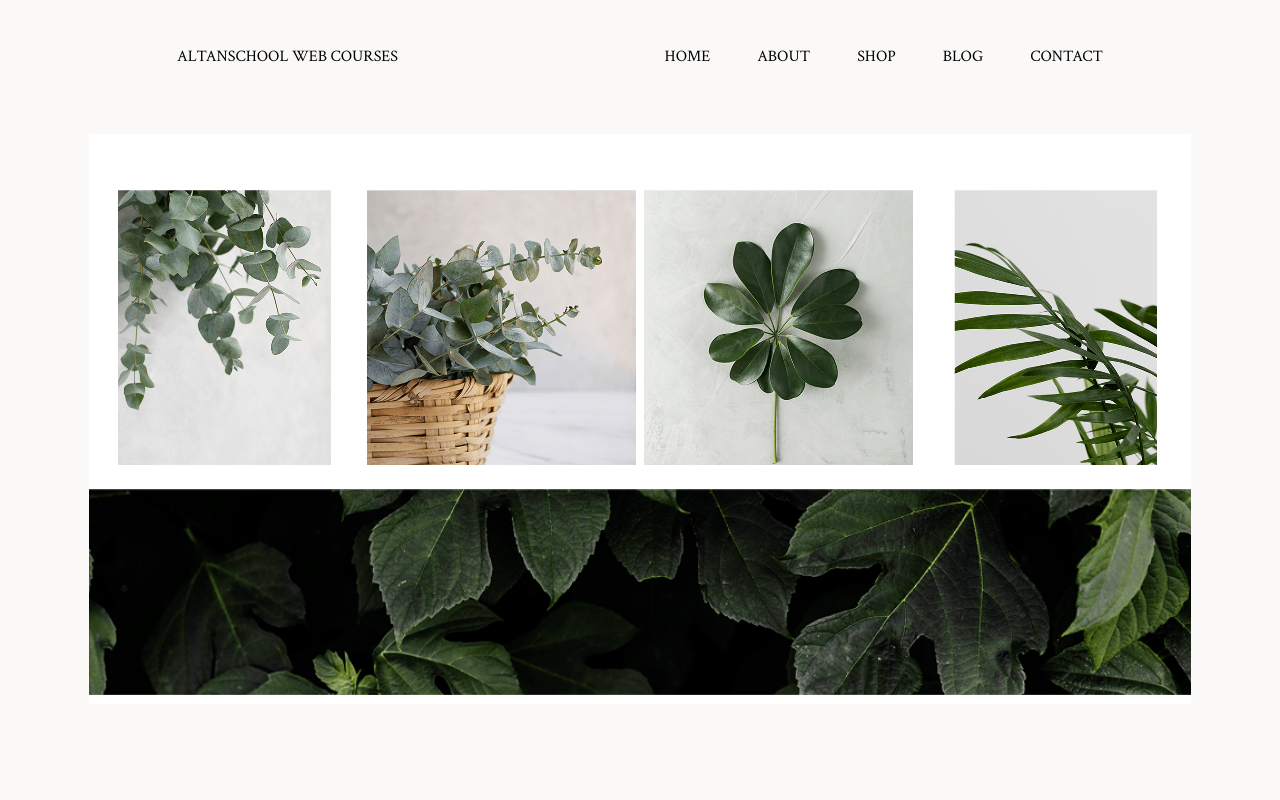
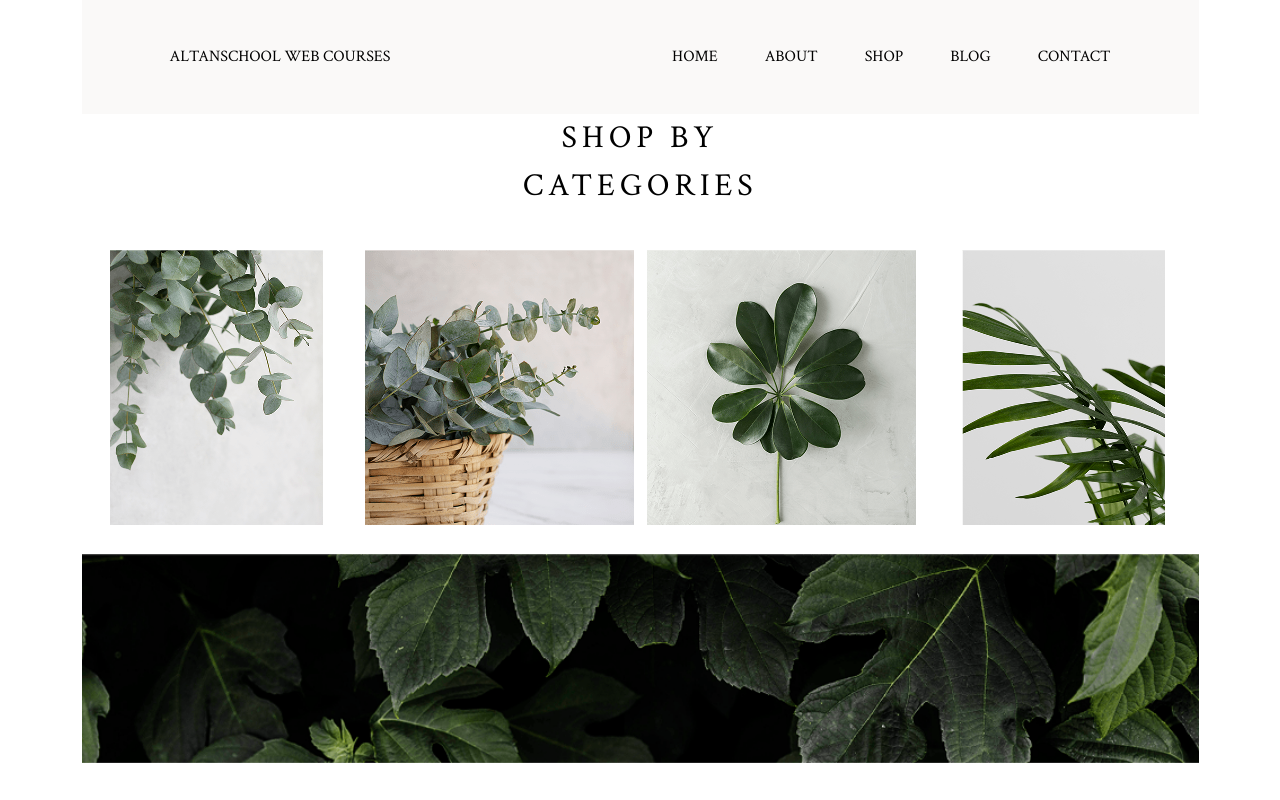
Before and after one commit to Yuliia-Tyzhai/OrganicFashion, a React (Vite) app: page /shop in a window 1280 px wide. Built offline with nearby package versions, Linux system fonts and the light colour scheme.

Commit message:
add tab, desk and larg-desk styles for Shop page

```diff
--- a/src/index.css
+++ b/src/index.css
@@ -3,7 +3,7 @@
   line-height: 1.5;
   font-weight: 400;
   color: rgba(255, 255, 255, 0.87);
-  background-color: #faf9f8;
+  /* background-color: #faf9f8; */
   font-synthesis: none;
   text-rendering: optimizeLegibility;
   -webkit-font-smoothing: antialiased;
@@ -15,6 +15,8 @@
   min-height: 100vh;
   width: 100%;
   text-align: center;
+  margin: 0;
+  padding: 0;
 }
 
 a {
--- a/src/pages/Shop/Shop.module.css
+++ b/src/pages/Shop/Shop.module.css
@@ -1,5 +1,17 @@
 .shop {
   background-color: #ffffff;
+  margin-left: 0;
+  padding-left: 0;
+}
+
+.title {
+  display: block;
+  font-weight: 400;
+  font-size: 20px;
+  letter-spacing: 0.15em;
+  text-align: center;
+  color: #000000;
+  text-transform: uppercase;
 }
 
 .imageGrid {
@@ -26,3 +38,30 @@
   width: 100%;
   height: auto;
 }
+
+@media screen and (min-width: 992px) {
+  .title {
+    font-size: 32px;
+    width: 300px;
+    margin: 0 auto 40px auto;
+  }
+
+  .imageGrid {
+    gap: 11px;
+  }
+}
+
+@media screen and (min-width: 1366px) {
+  .title {
+    width: 425px;
+    margin: 0 auto 88px auto;
+  }
+}
+
+@media screen and (min-width: 1920px) {
+  .title {
+    font-size: 48px;
+    width: 600px;
+    white-space: nowrap;
+  }
+}
```
